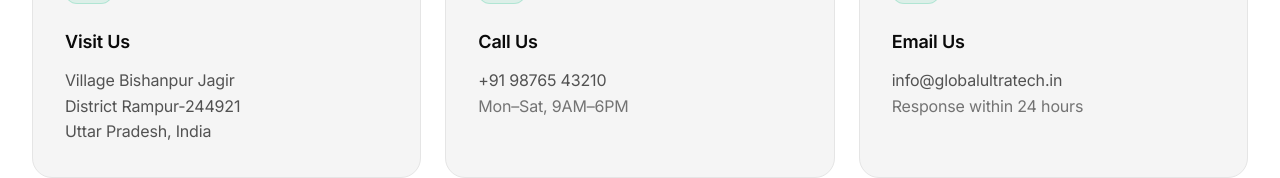
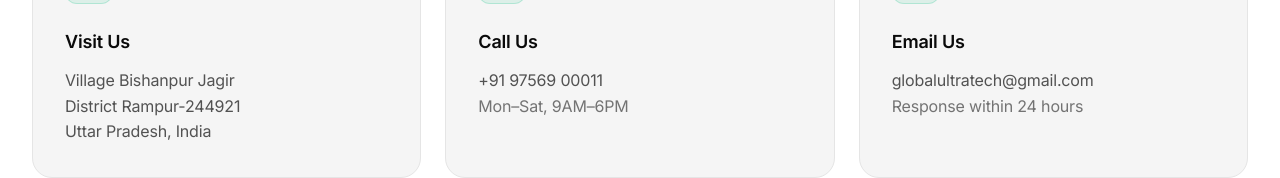
Before and after one commit to anshveerturna/global-ultra-tech-website, a React (Vite) app: page /contact in a window 1280 px wide. Shown: the part 559-737 px from the top of the page. Built offline with nearby package versions, Linux system fonts and the light colour scheme.

Commit message:
emailfx1

```diff
--- a/src/pages/Contact.tsx
+++ b/src/pages/Contact.tsx
@@ -67,7 +67,7 @@
               </div>
               <h3 className="text-lg font-semibold text-[var(--color-text)]">Call Us</h3>
               <p className="mt-3 text-body">
-                <a href="tel:+919876543210" className="hover:text-emerald-400 transition-colors">+91 98765 43210</a><br />
+                <a href="tel:+919756900011" className="hover:text-emerald-400 transition-colors">+91 97569 00011</a><br />
                 <span className="text-[var(--color-text-muted)]">Mon–Sat, 9AM–6PM</span>
               </p>
             </div>
@@ -79,13 +79,14 @@
               </div>
               <h3 className="text-lg font-semibold text-[var(--color-text)]">Email Us</h3>
               <p className="mt-3 text-body">
-                <a href="mailto:info@globalultratech.in" className="hover:text-emerald-400 transition-colors">info@globalultratech.in</a><br />
+                <a href="mailto:globalultratech@gmail.com" className="hover:text-emerald-400 transition-colors">globalultratech@gmail.com</a><br />
                 <span className="text-[var(--color-text-muted)]">Response within 24 hours</span>
               </p>
             </div>
           </div>
         </div>
       </section>
+
 
       {/* Forms */}
       <section className={`section-lg ${theme === 'dark' ? 'bg-neutral-950' : 'bg-slate-50'}`}>
```
